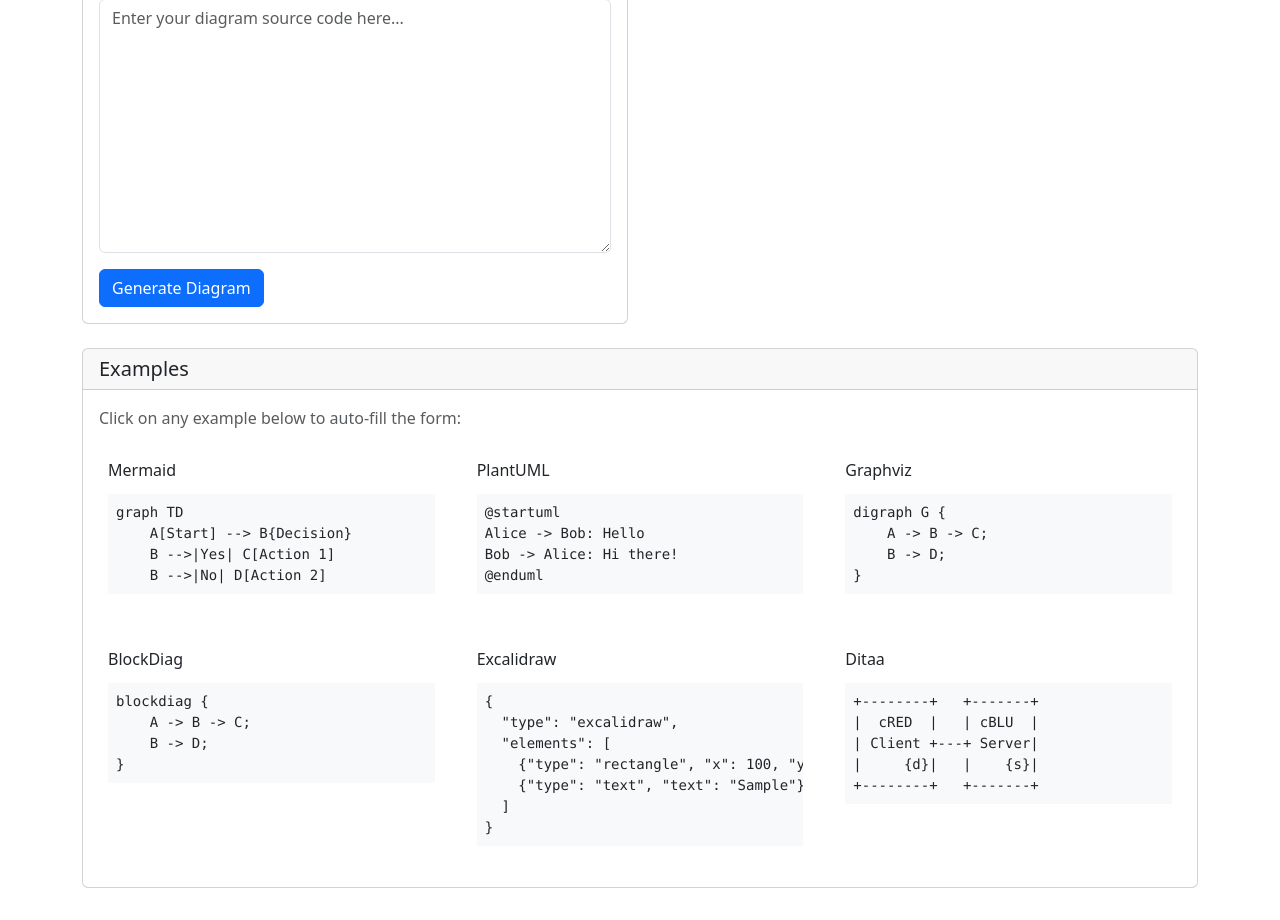
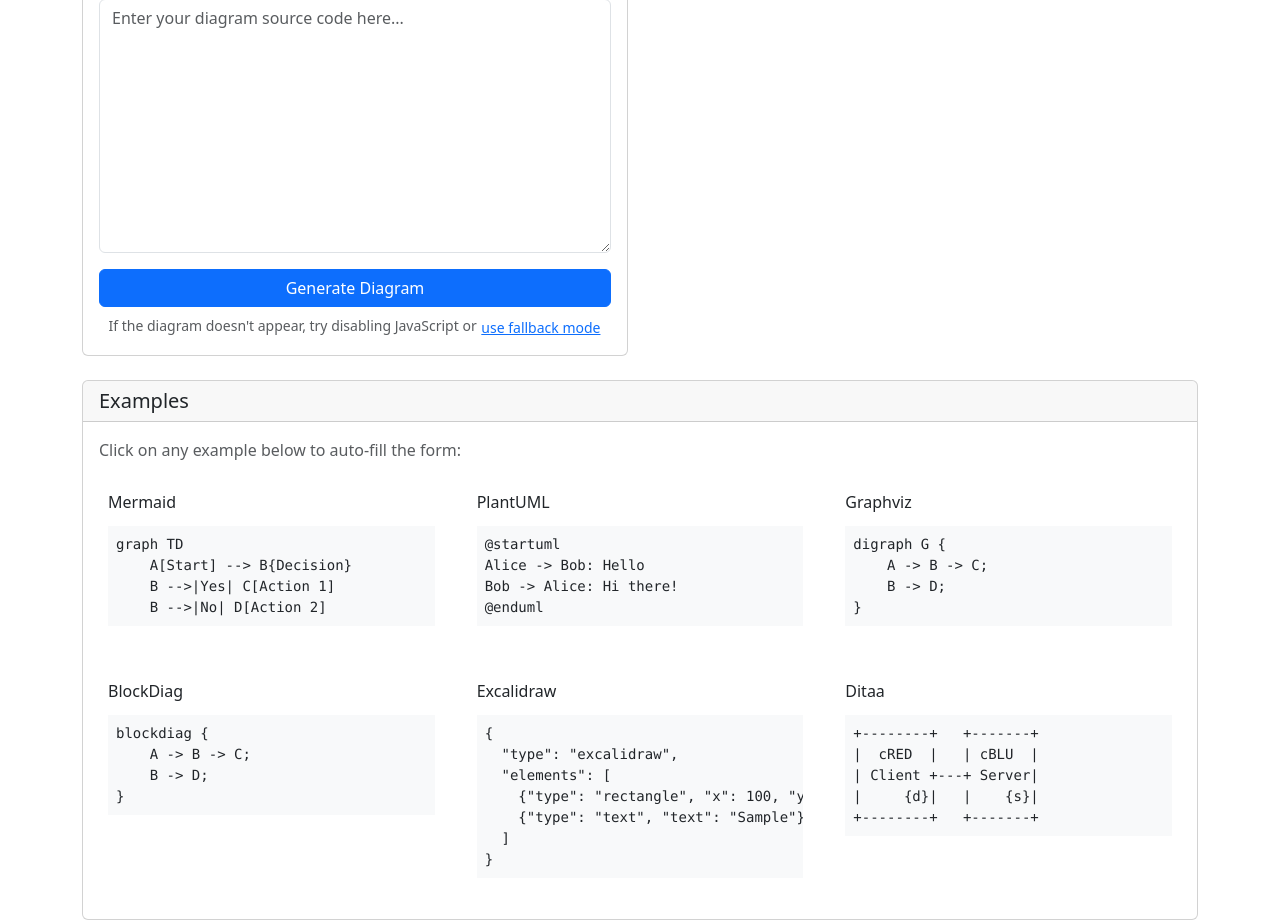
Before and after one commit to Stef500/kroki_generator, a Flask app: page / in a window 1280 px wide. Shown: the part 639-1559 px from the top of the page. Before the commit the page ends 1527 px from the top, so only its background shows below. Run offline with Flask 3, Linux system fonts and the light colour scheme.

Commit message:
pb debug

```diff
--- a/src/routes.py
+++ b/src/routes.py
@@ -13,13 +13,75 @@ main_bp = Blueprint("main", __name__)
 logger = logging.getLogger(__name__)
 
 
-@main_bp.route("/")
-def index() -> str:
+@main_bp.route("/", methods=["GET", "POST"])
+def index() -> Union[str, Response]:
     """Render main page with diagram generation form.
 
+    Handles both GET (normal page load) and POST (fallback form submission).
+
     Returns:
-        str: Rendered HTML template for the main UI page
+        Union[str, Response]: Rendered HTML template or diagram image response
     """
+    if request.method == "POST":
+        # Fallback form submission (non-JavaScript)
+        try:
+            # Get form data
+            diagram_type = request.form.get("diagram_type")
+            output_format = request.form.get("output_format")
+            diagram_source = request.form.get("diagram_source")
+            diagram_theme = request.form.get("diagram_theme")
+
+            # Validate required fields
+            if not all([diagram_type, output_format, diagram_source]):
+                return render_template("index.html",
+                    error="Please fill in all required fields",
+                    form_data=request.form)
+
+            # Generate diagram using the same logic as API
+            kroki_client = KrokiClient()
+
+            # Set theme if provided
+            if diagram_theme:
+                from flask import current_app
+                original_theme = current_app.config.get("DIAGRAM_THEME")
+                current_app.config["DIAGRAM_THEME"] = diagram_theme
+
+            try:
+                image_data, content_type = kroki_client.generate_diagram(
+                    diagram_type=diagram_type,
+                    output_format=output_format,
+                    diagram_source=diagram_source,
+                )
+            finally:
+                # Restore original theme
+                if diagram_theme and 'original_theme' in locals() and original_theme is not None:
+                    current_app.config["DIAGRAM_THEME"] = original_theme
+
+            # Return binary response
+            filename = f"diagram.{output_format}"
+            response = Response(
+                image_data,
+                mimetype=content_type,
+                headers={
+                    "Content-Disposition": f"inline; filename={filename}",
+                    "Cache-Control": "no-cache, no-store, must-revalidate",
+                },
+            )
+            logger.info(f"Generated {diagram_type} diagram via fallback form")
+            return response
+
+        except KrokiError as e:
+            logger.warning(f"Kroki error in fallback: {str(e)}")
+            return render_template("index.html",
+                error=f"Diagram generation failed: {str(e)}",
+                form_data=request.form)
+        except Exception as e:
+            logger.error(f"Unexpected error in fallback: {str(e)}")
+            return render_template("index.html",
+                error=f"Internal error: {str(e)}",
+                form_data=request.form)
+
+    # GET request - normal page load
     return render_template("index.html")
 
 
--- a/templates/index.html
+++ b/templates/index.html
@@ -8,7 +8,7 @@
                 <h5 class="card-title mb-0">Create Diagram</h5>
             </div>
             <div class="card-body">
-                <form id="diagramForm">
+                <form id="diagramForm" method="POST">
                     <div class="mb-3">
                         <label for="diagram_type" class="form-label">Diagram Type</label>
                         <select class="form-select" id="diagram_type" name="diagram_type" required>
@@ -72,10 +72,16 @@
                                   rows="10" placeholder="Enter your diagram source code here..." required></textarea>
                     </div>
 
-                    <button type="submit" class="btn btn-primary">
-                        <span class="loading spinner-border spinner-border-sm me-2" role="status"></span>
-                        Generate Diagram
-                    </button>
+                    <div class="d-grid gap-2">
+                        <button type="submit" class="btn btn-primary">
+                            <span class="loading spinner-border spinner-border-sm me-2" role="status"></span>
+                            Generate Diagram
+                        </button>
+                        <small class="text-muted text-center">
+                            If the diagram doesn't appear, try disabling JavaScript or
+                            <button type="button" id="fallbackBtn" class="btn btn-link btn-sm p-0">use fallback mode</button>
+                        </small>
+                    </div>
                 </form>
             </div>
         </div>
@@ -92,6 +98,9 @@
             <div class="card-body">
                 <div id="result" class="diagram-output">
                     <p class="text-muted">Generated diagram will appear here</p>
+                </div>
+                <div id="debug" class="alert alert-info mt-2" style="display: none;">
+                    <small id="debugMessage">Debug info will appear here</small>
                 </div>
                 <div id="error" class="alert alert-danger mt-3" style="display: none;"></div>
             </div>
@@ -387,9 +396,20 @@ document.addEventListener('DOMContentLoaded', function() {
     }
 });
 
+// Debug function
+function showDebugMessage(message) {
+    const debug = document.getElementById('debug');
+    const debugMessage = document.getElementById('debugMessage');
+    debugMessage.textContent = message;
+    debug.style.display = 'block';
+    setTimeout(() => debug.style.display = 'none', 5000);
+}
+
 // Form submission with history
 document.getElementById('diagramForm').addEventListener('submit', async function(e) {
     e.preventDefault();
+    console.log('Form submitted - starting diagram generation');
+    showDebugMessage('Starting diagram generation...');
 
     const form = e.target;
     const submitBtn = form.querySelector('button[type="submit"]');
@@ -403,10 +423,13 @@ document.getElementById('diagramForm').addEventListener('submit', async function
     submitBtn.disabled = true;
     error.style.display = 'none';
     downloadBtn.style.display = 'none';
+    console.log('Loading state activated');
 
     try {
         const formData = new FormData(form);
         const data = Object.fromEntries(formData);
+        console.log('Form data collected:', data);
+        showDebugMessage('Sending request to API...');
 
         const response = await fetch('/api/generate', {
             method: 'POST',
@@ -416,18 +439,34 @@ document.getElementById('diagramForm').addEventListener('submit', async function
             body: JSON.stringify(data)
         });
 
+        console.log('API response status:', response.status, response.statusText);
+        showDebugMessage(`API responded with status ${response.status}`);
+
         if (!response.ok) {
             const errorData = await response.json();
+            console.error('API error response:', errorData);
             throw new Error(errorData.error || 'Failed to generate diagram');
         }
 
         const blob = await response.blob();
+        console.log('Blob received, size:', blob.size, 'type:', blob.type);
+        showDebugMessage(`Received ${blob.type} blob of ${blob.size} bytes`);
+
         const url = URL.createObjectURL(blob);
+        console.log('Object URL created:', url);
 
         // Display result
         const img = document.createElement('img');
         img.src = url;
         img.style.maxWidth = '100%';
+        img.onload = function() {
+            console.log('Image loaded successfully');
+            showDebugMessage('Diagram generated successfully!');
+        };
+        img.onerror = function() {
+            console.error('Image failed to load');
+            showDebugMessage('Error: Image failed to load');
+        };
 
         // Apply background color
         const bgColor = data.background_color || 'white';
@@ -439,6 +478,7 @@ document.getElementById('diagramForm').addEventListener('submit', async function
 
         result.innerHTML = '';
         result.appendChild(img);
+        console.log('Image added to result container');
 
         // Setup download
         downloadBtn.style.display = 'inline-block';
@@ -448,6 +488,7 @@ document.getElementById('diagramForm').addEventListener('submit', async function
             a.download = `diagram.${data.output_format}`;
             a.click();
         };
+        console.log('Download button configured');
 
         // Add to history on success
         addToHistory({
@@ -456,15 +497,32 @@ document.getElementById('diagramForm').addEventListener('submit', async function
             source: data.diagram_source,
             timestamp: new Date().toISOString()
         });
+        console.log('Added to history successfully');
 
     } catch (err) {
+        console.error('Error during diagram generation:', err);
         error.textContent = err.message;
         error.style.display = 'block';
         result.innerHTML = '<p class="text-muted">Generated diagram will appear here</p>';
+        showDebugMessage(`Error: ${err.message}`);
     } finally {
         loading.style.display = 'none';
         submitBtn.disabled = false;
+        console.log('Form submission completed');
     }
+});
+
+// Fallback mode button
+document.getElementById('fallbackBtn').addEventListener('click', function() {
+    console.log('Activating fallback mode');
+    showDebugMessage('Switching to fallback mode...');
+
+    // Remove JavaScript handler and let form submit normally
+    const form = document.getElementById('diagramForm');
+    const newForm = form.cloneNode(true);
+    form.parentNode.replaceChild(newForm, form);
+
+    showDebugMessage('Fallback mode activated - form will submit normally');
 });
 </script>
 {% endblock %}
```
Also changed, not shown: .serena/memories/m4_ux_improvements_completion.md, README.md, deploy/README.md.
